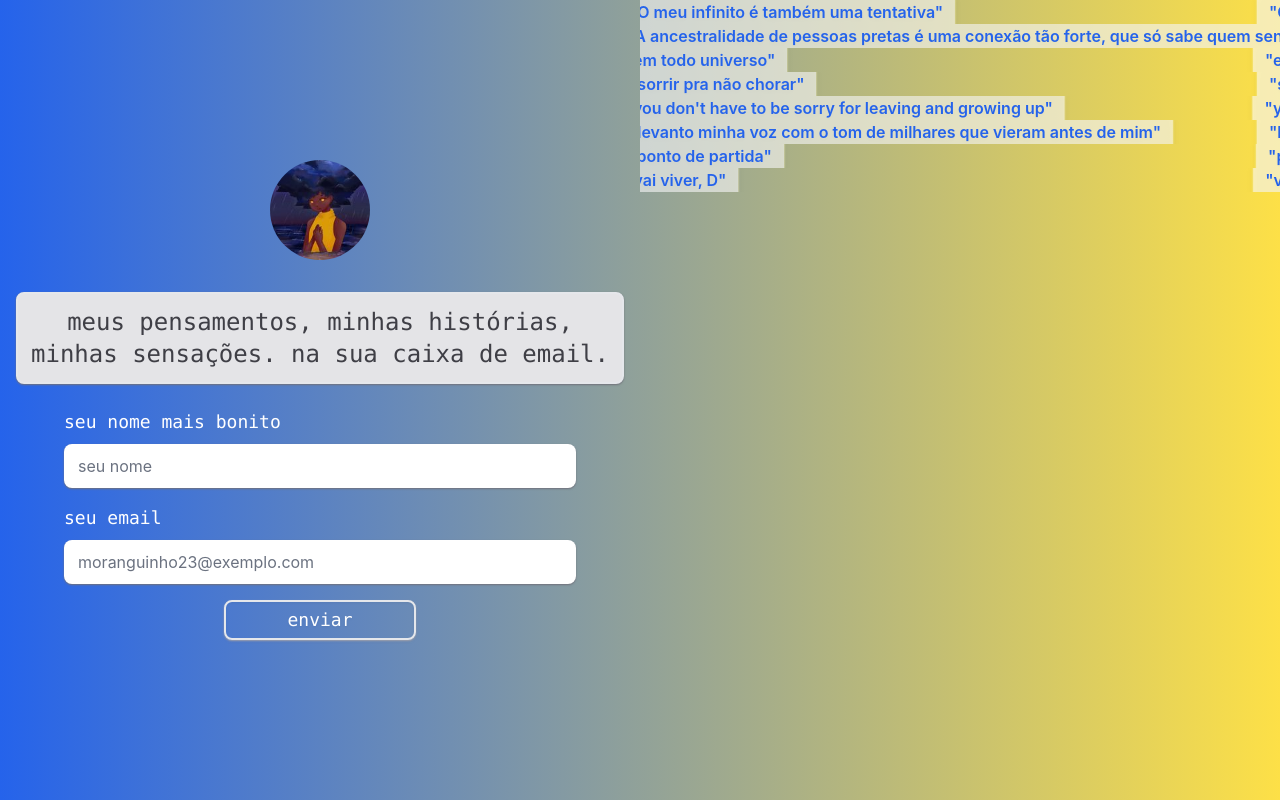
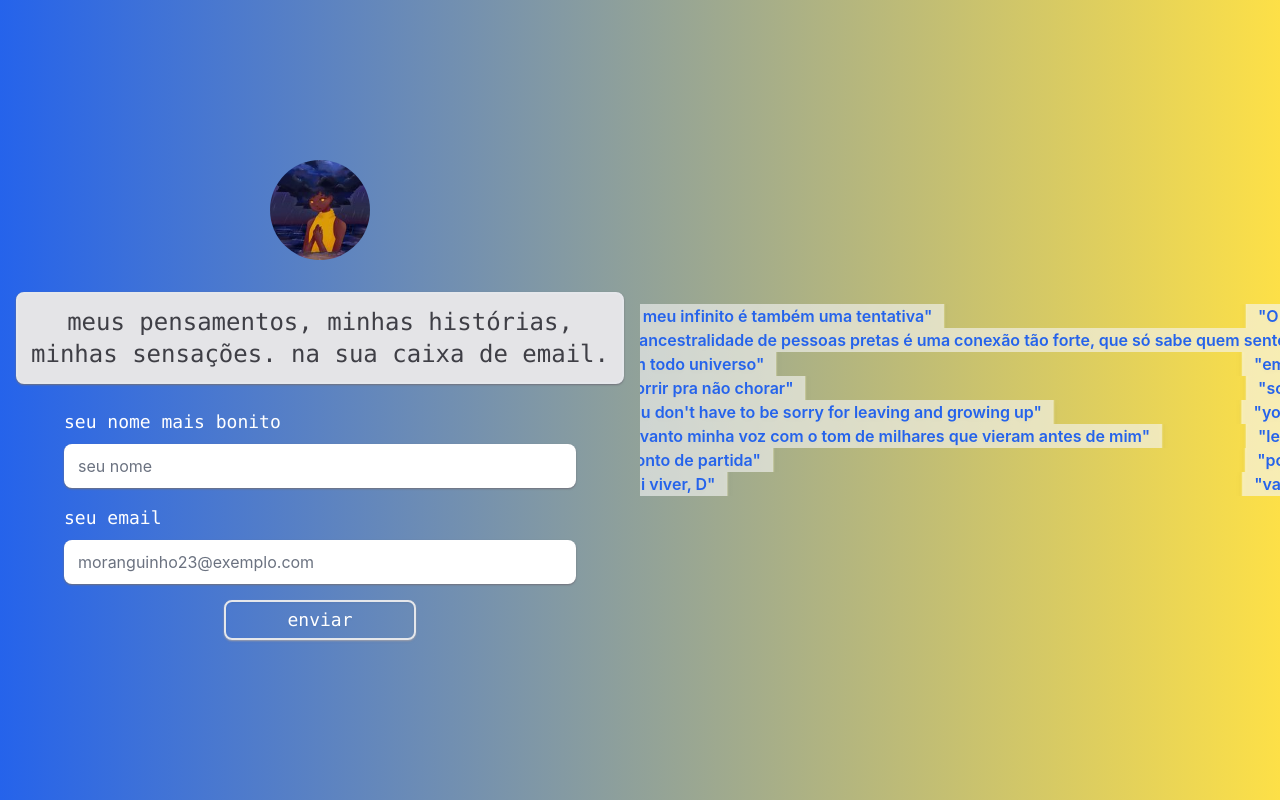
Before and after one commit to jose-guilherme93/newsletter-atempestadequesou, a Next.js app: page / in a window 1280 px wide. Built offline with nearby package versions, Linux system fonts and the light colour scheme.

Commit message:
fix viewport height and width

```diff
--- a/pages/components/Form.tsx
+++ b/pages/components/Form.tsx
@@ -37,8 +37,8 @@ export default function Form() {
     }
 
     return (
-       <div className="h-screen w-full mb-auto mt-auto ">
-            <form className="bg-blue w-full h-full flex flex-col items-center justify-center" onSubmit={handleSubmit(onSubmit)}>
+       <div className=" w-screen h-screen mb-auto mt-auto ">
+            <form className=" w-full h-full bg-blue flex flex-col items-center justify-center" onSubmit={handleSubmit(onSubmit)}>
 
                 <Image
                 priority
--- a/pages/components/Marquee.tsx
+++ b/pages/components/Marquee.tsx
@@ -45,7 +45,7 @@ export default function MarqueeHorizontal() {
     return (
         <>
             {posts.map((posts, index)=> (
-               <Marquee key={index} gradient={false} speed={Math.random() + 7}>
+               <Marquee key={index} gradient={false} speed={Math.random() + 9}>
                     <Link
                         className="h-auto w-fit text-center bg-transparent bg-opacity-60 shadow-sm shadow-yellow-100 drop-shadow-md bg-white list-none m-4 rounded-lg font-semibold p-3 text-blue-600"
                         target='_blank'
--- a/pages/index.tsx
+++ b/pages/index.tsx
@@ -18,11 +18,11 @@ export default function Home() {
         <meta name="author" content="A tempestade que sou"/>
       </Head>
 
-    <main className=" w-full h-full sm:block md:flex bg-gradient-to-l from-yellow-300 to-blue-600 ">
+    <main className="w-screen md:flex bg-gradient-to-l from-yellow-300 to-blue-600 ">
 
       <Form />
 
-      <div id="secondScreen" className=" w-screen h-screen mt-auto mb-auto justify-center ">
+      <div id="secondScreen" className=" w-full h-full mt-auto mb-auto justify-center ">
       <MarqueeHorizontal />
 
       </div>
```
